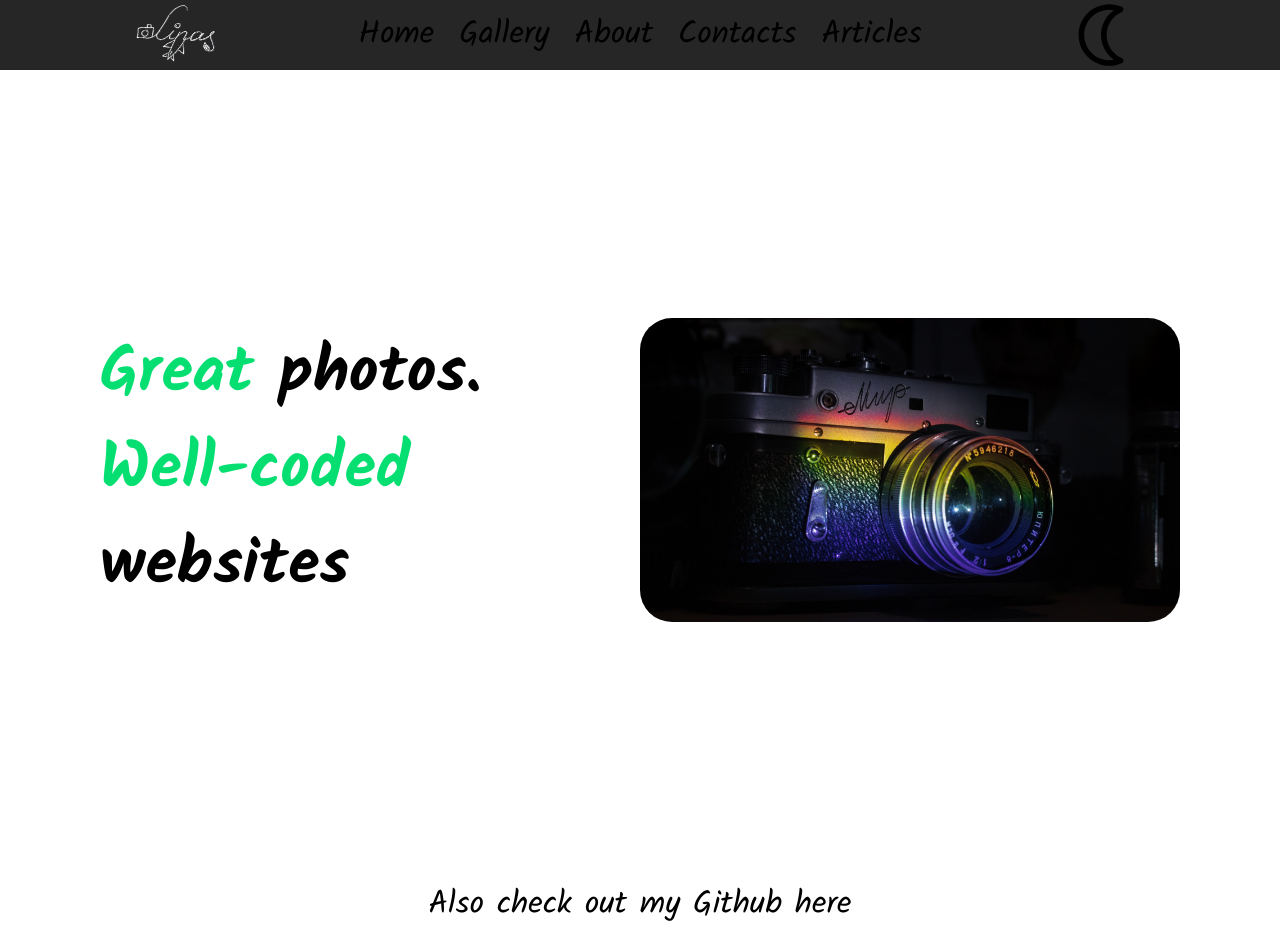
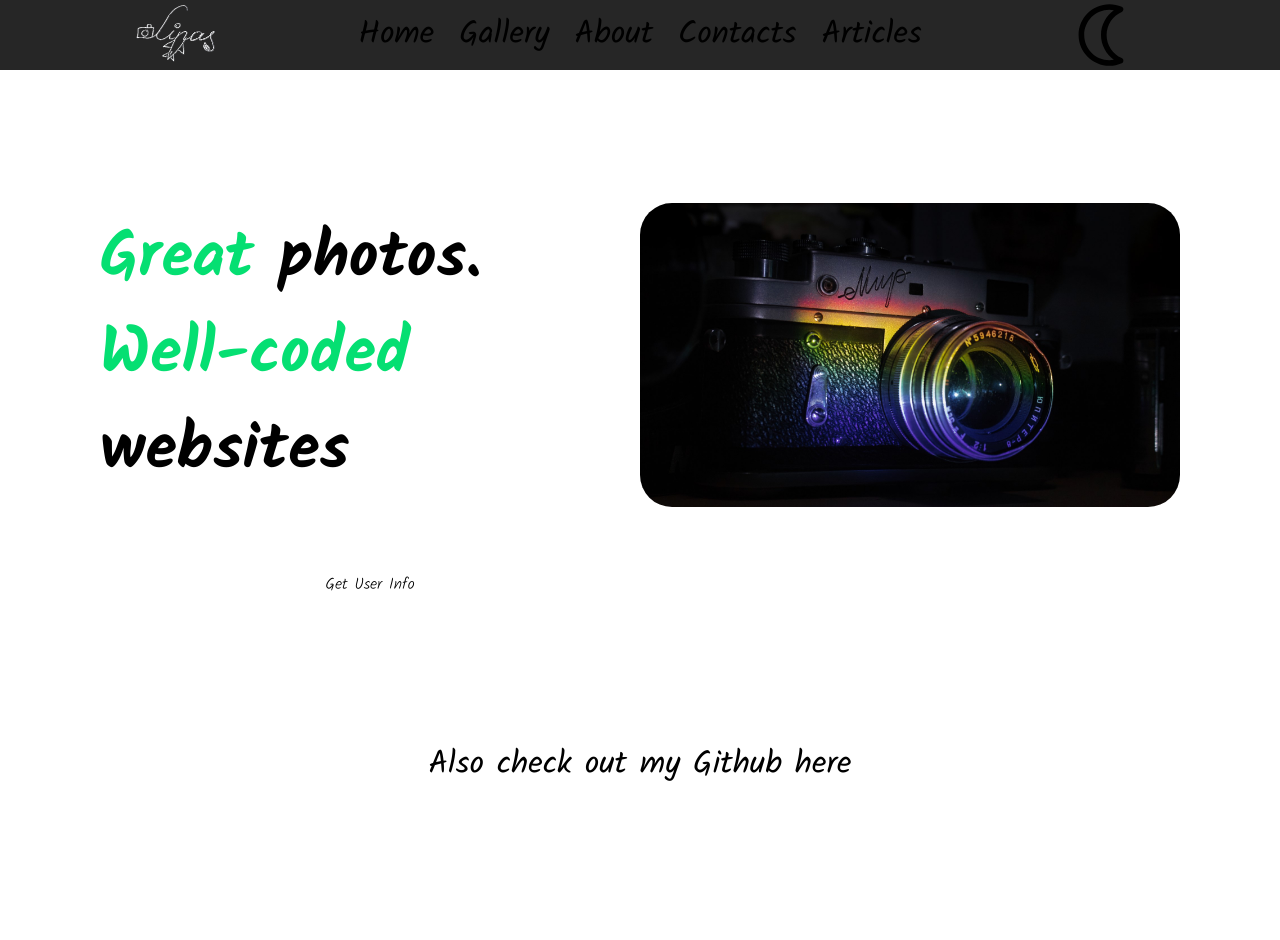
Before and after one commit to likeusb/Learning-NextJS, a Next.js app: page / in a window 1280 px wide. After the commit the page ends 800 px from the top, so only its background shows below. Built offline with nearby package versions, Linux system fonts and the light colour scheme.

Commit message:
- Added metadataBase url - Fixed issue with styling on homepage that resulted in homepage being too big - Tried to do something with APIs but no success

```diff
--- a/app/layout.tsx
+++ b/app/layout.tsx
@@ -6,6 +6,7 @@ import sun from "../public/SVGs/sun.svg"
 import moon from "../public/SVGs/moon.svg"
 
 export const metadata: Metadata = {
+  metadataBase: new URL("https://likeusb.me"),
   title: 'Linas Photography',
   description: 'Great photos. Well-coded websites.',
   twitter: {
--- a/app/page.tsx
+++ b/app/page.tsx
@@ -1,12 +1,47 @@
+'use client';
+
 import Image from "next/image"
 import slr from "../public/img/SLR.jpg"
+import axios from "axios";
+var cors = require('cors')
+
+
+
+let config = {
+  method: 'get',
+maxBodyLength: Infinity,
+  url: 'https://slurper.vatsim.net/users/info?cid=1880962',
+  headers: {
+    'Accept': 'text/plain'
+  }
+};
+
+async function getUser() {
+  try {
+    const response = await axios(config);
+    console.log(JSON.stringify(response.data));
+  } catch (error) {
+    console.log(error);
+  }
+}
+
+// axios(config)
+// .then((response: any) => {
+//   console.log(JSON.stringify(response.data));
+// })
+// .catch((error: Error) => {
+//   console.log(error);
+// });
+
+
 
 export default function Home() {
   return (
-    <div className="flex flex-col min-h-screen">
+    <div className="flex flex-col h-[calc(100vh-140px)]">
       <main className="grid grid-cols-2 p-[100px] items-center justify-items-center flex-1">
         <h1><span className="text-green-400">Great</span> photos.<br/><span className="text-green-400">Well-coded</span> websites</h1>
         <Image src={slr} alt="A soviet-era film camera on a shelf with a rainbow cast on it" className="rounded-4xl"/>
+        <button onClick={getUser}>Get User Info</button>
       </main>
     </div>
   );
--- a/next.config.ts
+++ b/next.config.ts
@@ -1,8 +1,8 @@
 import type { NextConfig } from "next";
 
 const nextConfig: NextConfig = {
-  /* config options here */
   reactCompiler: true,
+  allowedDevOrigins: ['http://192.168.100.4', '*.http://192.168.100.4']
 };
 
 export default nextConfig;
--- a/package.json
+++ b/package.json
@@ -11,6 +11,8 @@
   },
   "dependencies": {
     "@types/markdown-it": "^14.1.2",
+    "axios": "^1.13.5",
+    "cors": "^2.8.6",
     "markdown-it": "^14.1.0",
     "next": "^16.1.6",
     "react": "19.2.3",
```
Also changed, not shown: 1 other file (tests, documents, lock files or other folders).
